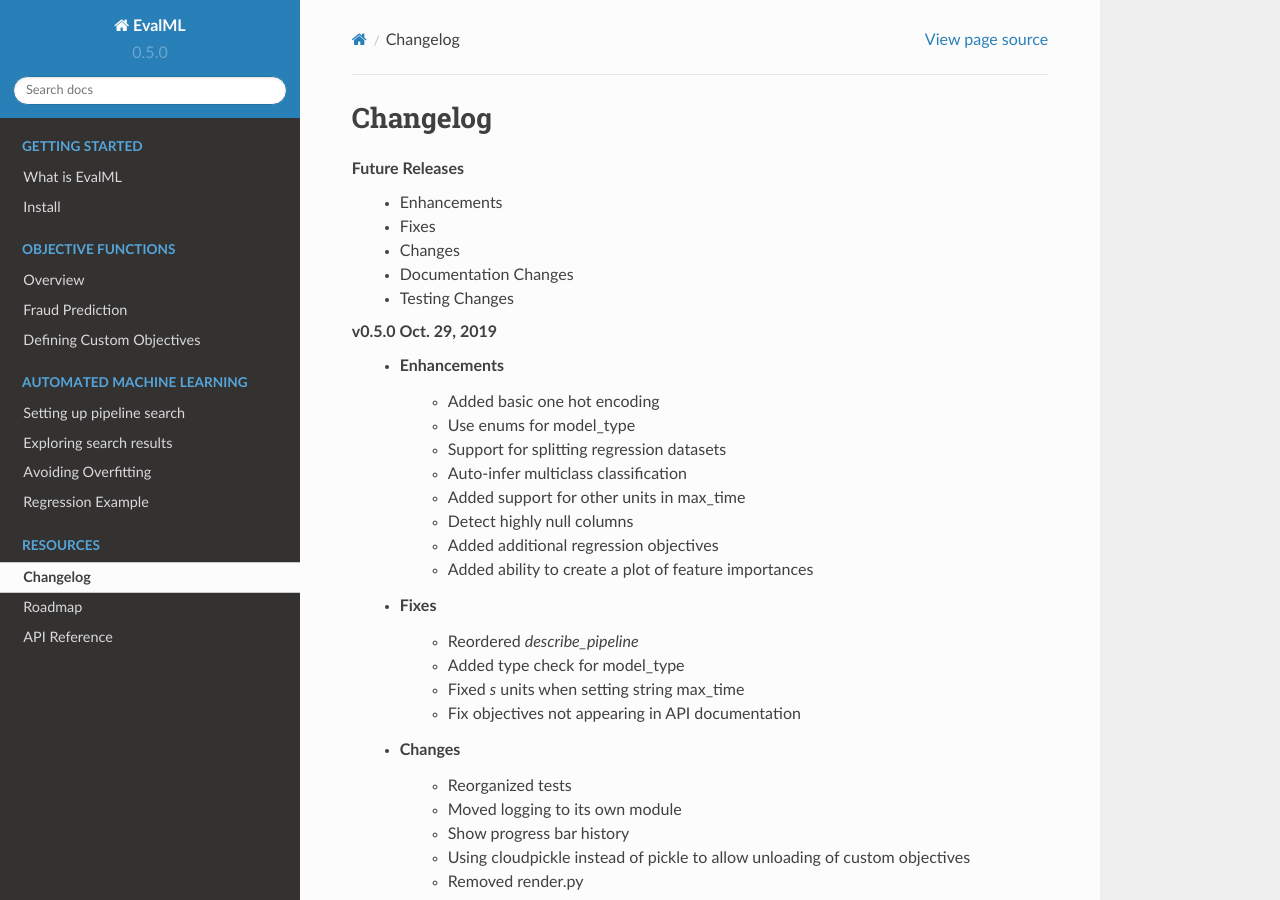
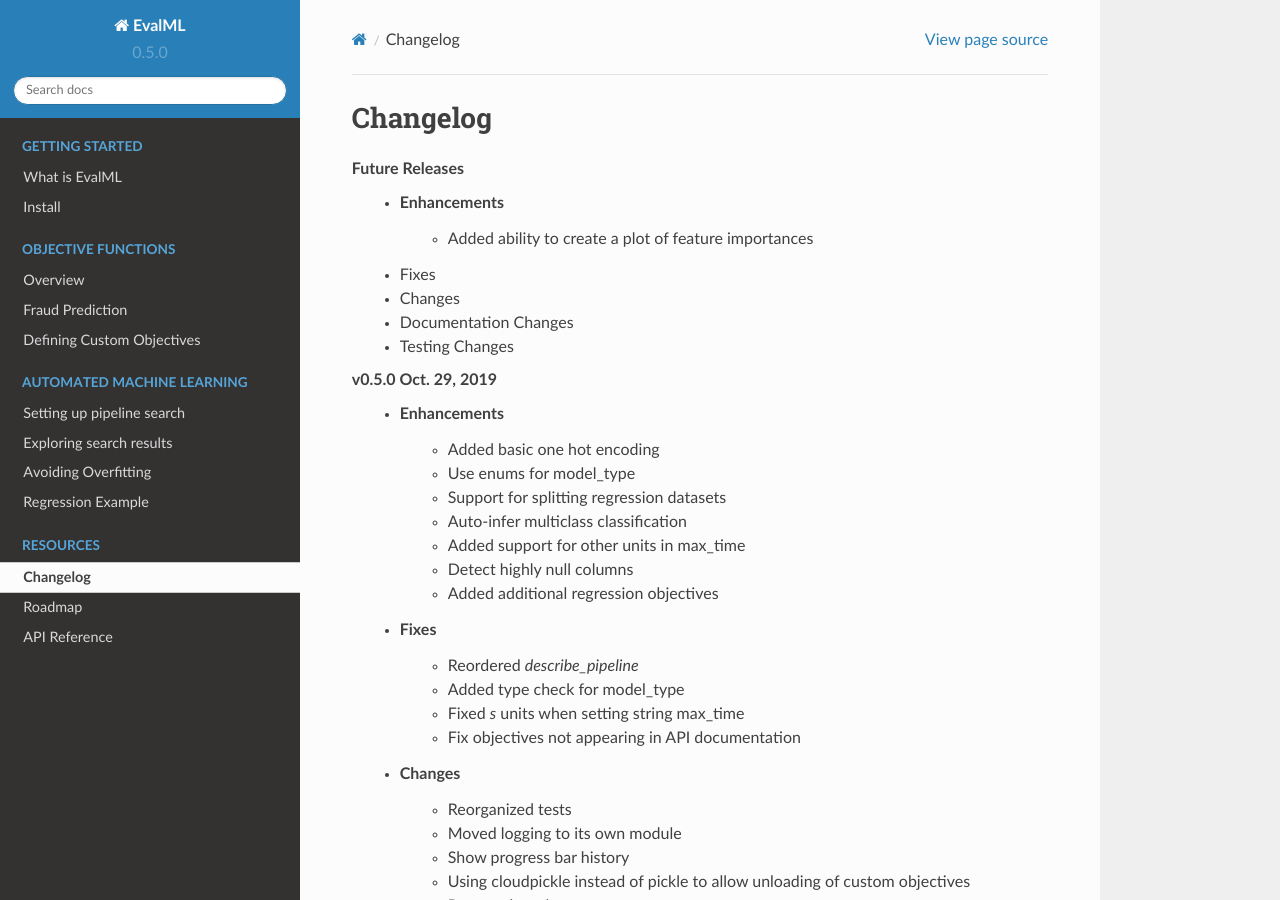
Before and after one commit to alteryx/evalml, a Sphinx documentation site: the page built from docs/source/changelog.rst, in a window 1280 px wide and 900 px high. Built offline with Sphinx 7.4.7 and the Read the Docs theme 2.0.0, drawn with Linux system fonts in a browser that asks for light colours; pages that are not in the unit, such as notebooks, are missing from menus; some of the changed lines change nothing that is shown.

Commit message:
Fixed changelog and .gitignore

```diff
--- a/docs/source/changelog.rst
+++ b/docs/source/changelog.rst
@@ -4,6 +4,7 @@
 ---------
 **Future Releases**
     * Enhancements
+        * Added ability to create a plot of feature importances :pr:`133`
     * Fixes
     * Changes
     * Documentation Changes
@@ -18,7 +19,6 @@
         * Added support for other units in max_time :pr:`125`
         * Detect highly null columns :pr:`121`
         * Added additional regression objectives :pr:`100`
-        * Added ability to create a plot of feature importances :pr:`133`
     * Fixes
         * Reordered `describe_pipeline` :pr:`94`
         * Added type check for model_type :pr:`109`
```
Also changed, not shown: 1 other file.
